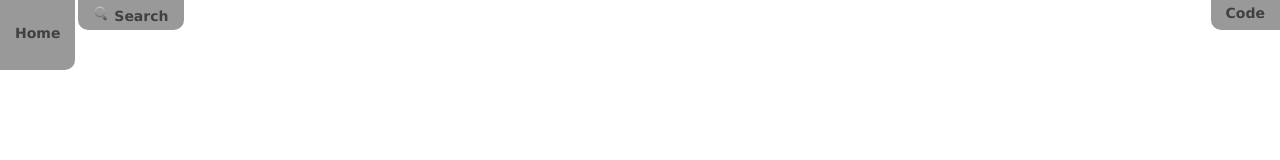
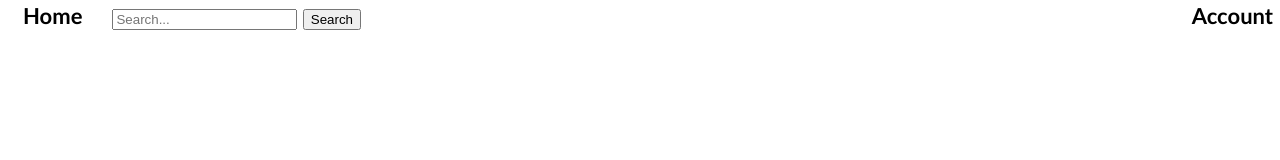
Before and after one commit to ChosenOreo/volt-web, a plain HTML site: page www/index.html in a window 1280 px wide. Drawn offline with Linux system fonts and the light colour scheme.

Commit message:
Rewrite of Initial Code
Rewrote some initial code.

```diff
--- a/www/css/main.css
+++ b/www/css/main.css
@@ -1,59 +1,3 @@
-body { padding: 0; }
-body { margin: 0; }
-body { font-family: Lucida Grande, Heveltica, Arial, sans-serif; }
-
-#topbar {
-    position: fixed;
-    top: 0;
-    width: 100%;
-    color: #FFFFFF;
-    text-align: center;
-	font-weight: 700;
-}
-
-#topbar a {
-    padding-left: 15px;
-    padding-right: 15px;
-    text-decoration: none;
-}
-
+/* Body */
+body { font-family: Cantarell, Calibri, Heveltica, Arial, sans-serif; }
 body { font-size: 12px; }
-#topbar a { font-size: 14px; }
-
-/* Color */
-#topbar         { color: rgb(1, 1, 1); color: rgba(1, 1, 1, 0.8); }
-#topbar a       { color: #404040; }
-#topbar a:hover { color: #696969; }
-
-/* Float */
-#topbar #Home   { float: left; }
-#topbar #About  { float: left; }
-#topbar #Code   { float: right; }
-
-/* Baground Color */
-#topbar         { background-color: rgb(1, 1, 1); background-color: rgba(1, 1, 1, 0.0); }
-#topbar #Home   { background-color: rgb(1, 1, 1); background-color: rgba(1, 1, 1, 0.4); }
-#topbar #About  { background-color: rgb(1, 1, 1); background-color: rgba(1, 1, 1, 0.4); }
-#topbar #Code   { background-color: rgb(1, 1, 1); background-color: rgba(1, 1, 1, 0.4); }
-
-/* Height */
-#topbar         { height: 25px; }
-#topbar #Home   { height: 45px; }
-#topbar #About  { height: 100%; }
-#topbar #Code   { height: 100%; }
-
-/* Margin-right */
-#topbar #Home   { margin-right: 3px; }
-
-/* Top Padding */
-#topbar #Home   { padding-top: 25px; }
-#topbar #About  { padding-top: 5px; }
-#topbar #Code   { padding-top: 5px; }
-
-/* Bottom Left Border */
-#topbar #About  { border-bottom-left-radius: 10px; }
-#topbar #Code   { border-bottom-left-radius: 10px; }
-
-/* Bottom Right Border */
-#topbar #Home   { border-bottom-right-radius: 10px; }
-#topbar #About  { border-bottom-right-radius: 10px; }
--- /dev/null
+++ b/www/css/ui.css
@@ -0,0 +1,29 @@
+/* Standard Navigation Bar */
+.NavigationBar { list-style-type: none; }
+.NavigationBar { margin: 0; }
+.NavigationBar { padding: 0; }
+
+/* Top Menu Bar */
+#TopMenuBar.NavigationBar { font-weight: 700; }
+#TopMenuBar.NavigationBar { position: fixed; }
+#TopMenuBar.NavigationBar { width: 100%; }
+#TopMenuBar.NavigationBar { height: 25px; }
+#TopMenuBar.NavigationBar { text-align: center; }
+#TopMenuBar.NavigationBar { top: 0; }
+
+/* Navigation Tab */
+.NavigationTab { padding-left: 15px; }
+.NavigationTab { padding-right: 15px; }
+.NavigationTab { padding-top: 2px; }
+.NavigationTab { text-decoration: none; }
+.NavigationTab { display: inline; }
+.NavigationTab { font-size: 22px; }
+
+/* Main Menu Tab */
+#NavTab_Menu.NavigationTab { float: left; }
+
+/* Search Tab */
+#NavTab_Search.NavigationTab { float: left; }
+
+/* Account Tab */
+#NavTab_Account.NavigationTab { float: right; }
--- a/www/index.html
+++ b/www/index.html
@@ -3,12 +3,27 @@
 <head>
     <title>Voltoid Technologies</title>
     <link rel="stylesheet" href="css/main.css" type="text/css" />
+    <link rel="stylesheet" href="css/ui.css" type="text/css" />
 </head>
 <body>
-    <div id="topbar">
-        <div id="Home"><a id="HomeLink" href="#">Home</a></div>
-        <div id="About"><a id="AboutLink" href="#"><img src="images/Search.png" width="16" height="16"></img> Search</a></div>
-        <div id="Code"><a id="CodeLink" href="#">Code</a></div>
+    <!-- Top Navigation Bar -->
+    <div class="NavigationBar" id="TopMenuBar">
+        <div class="NavigationTab" id="NavTab_Menu">
+            Home
+        </div>
+        <div class="NavigationTab" id="NavTab_Search">
+            <form class="NavigationForm" id="NavTab_SearchForm">
+                <span class="SearchForm" id="SearchFormBox">
+                    <input class="TextBox" id="SearchBox" type="text" placeholder="Search...">
+                </span>
+                <span class="SearchForm" id="SearchFormButton">
+                    <input class="Button" id="SearchButton" type="button" value="Search">
+                </span>
+            </form>
+        </div>
+        <div class="NavigationTab" id="NavTab_Account">
+            Account
+        </div>
     </div>
 </body>
 </html>
```
